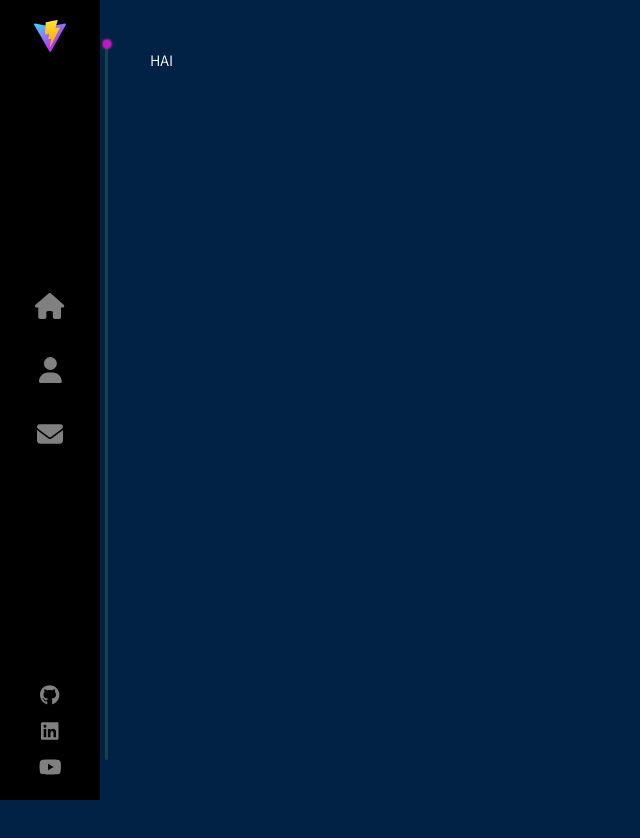
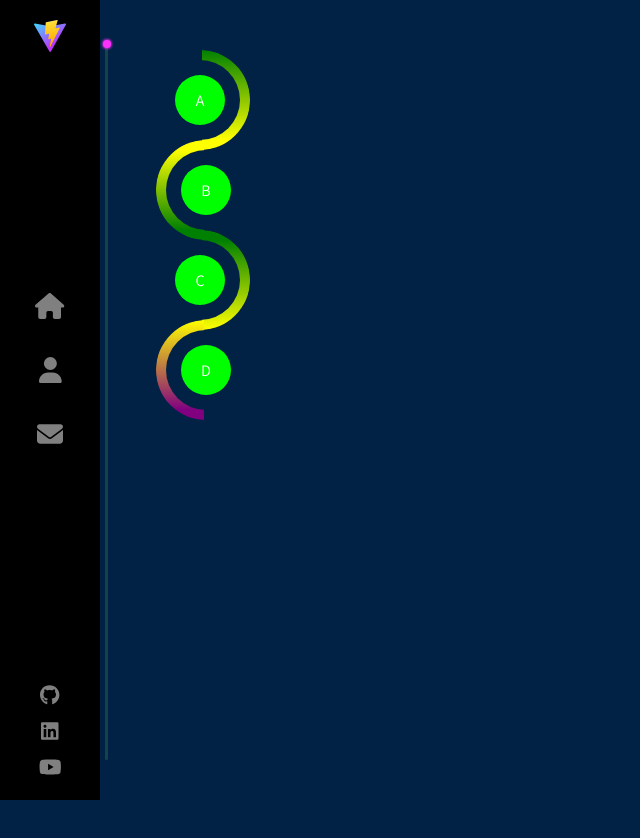
Before and after one commit to boskoa/portfolio-website, a React (Vite) app: page /testing in a window 1280 px wide. Shown: the top 838 px of the page, without its empty margins (0-640 px from the left). Built offline with nearby package versions, Linux system fonts and the light colour scheme.

Commit message:
Adding wave menu

```diff
--- a/src/components/Testing/index.jsx
+++ b/src/components/Testing/index.jsx
@@ -36,10 +36,10 @@ const pulse = keyframes`
   }
   to {
     box-shadow:
-    2px 2px 5px 0 rgb(200, 50, 200),
-    -2px -2px 5px 0 rgb(200, 50, 200),
-    2px -2px 5px 0 rgb(200, 50, 200),
-    -2px 2px 5px 0 rgb(200, 50, 200);
+    2px 2px 5px 0 rgb(250, 50, 250),
+    -2px -2px 5px 0 rgb(250, 50, 250),
+    2px -2px 5px 0 rgb(250, 50, 250),
+    -2px 2px 5px 0 rgb(250, 50, 250);
   }
 `;
 
@@ -50,14 +50,147 @@ const StyledDot = styled.div`
   width: 8px;
   height: 8px;
   border-radius: 50%;
-  background-color: #bf19c2;
-  box-shadow:
-    2px 2px 5px 0 rgb(200, 50, 200),
-    -2px -2px 5px 0 rgb(200, 50, 200),
-    2px -2px 5px 0 rgb(200, 50, 200),
-    -2px 2px 5px 0 rgb(200, 50, 200);
+  background-color: rgb(250, 50, 250);
   transform: translateY(0);
   animation: ${() => css`0.8s ${pulse} infinite alternate`};
+`;
+
+const rotateCirc = keyframes`
+  from {
+    transform: rotateZ(180deg);
+  }
+  to {
+    transform: rotateZ(0deg);
+  }
+`;
+
+const rotateCircContra = keyframes`
+  from {
+    transform: rotateZ(-180deg);
+  }
+  to {
+    transform: rotateZ(0deg);
+  }
+`;
+
+const rotateMask = keyframes`
+  from {
+    transform: rotateZ(0deg);
+  }
+  to {
+    transform: rotateZ(180deg);
+  }
+`;
+
+const rotateMaskContra = keyframes`
+  from {
+    transform: rotateZ(180deg);
+  }
+  to {
+    transform: rotateZ(0deg);
+  }
+`;
+
+const StyledCircle = styled.div`
+  position: relative;
+  top: ${({ $top }) => $top};
+  left: ${({ $left }) => $left};
+  width: 100px;
+  height: 100px;
+  border-radius: 50%;
+  z-index: ${({ $zIndex }) => $zIndex};
+`;
+
+const StyledMask = styled.div`
+  position: relative;
+  top: 0;
+  height: 100px;
+  width: 48px;
+  border-radius: 100px 0 0 100px;
+  background-color: transparent;
+  transform-origin: 50px 50px;
+  transform: ${({ $direction }) =>
+    $direction ? "rotateZ(0deg)" : "rotateZ(180deg)"};
+  overflow: hidden;
+  animation: ${({ $direction, $delay }) =>
+    $direction
+      ? css`1s ${rotateMask} ${$delay} linear forwards`
+      : css`1s ${rotateMaskContra} ${$delay} linear forwards`};
+`;
+
+const StyledBorderCirc = styled.div`
+  position: relative;
+  top: 0;
+  height: 100px;
+  width: 50px;
+  border-radius: 100px 0 0 100px;
+  transform-origin: 50px 50px;
+  transform: ${({ $direction }) =>
+    !$direction ? "rotateZ(180deg)" : "rotateZ(-180deg)"};
+  background: ${({ $background }) => $background};
+  animation: ${({ $direction, $delay }) =>
+    $direction
+      ? css`1s ${rotateCirc} ${$delay} linear forwards`
+      : css`1s ${rotateCircContra} ${$delay} linear forwards`};
+`;
+
+const rippling = keyframes`
+  0% {
+    opacity: 0.5;
+    transform: scale(1);
+  }
+  50% {
+    opacity: 1;
+    transform: scale(1.4);
+  }
+  100% {
+    opacity: 0;
+    transform: scale(1.8);
+  }
+`;
+
+const StyledIconContainer = styled.div`
+  position: absolute;
+  top: 10px;
+  left: 10px;
+  height: 80px;
+  width: 80px;
+  border-radius: 50%;
+  background-color: rgb(2, 34, 69);
+  color: white;
+  display: flex;
+  justify-content: center;
+  align-items: center;
+  cursor: pointer;
+
+  &:hover .ripple {
+    animation: ${() => css`1s ${rippling} linear infinite`};
+  }
+`;
+
+const StyledIcon = styled.div`
+  position: relative;
+  height: 50px;
+  width: 50px;
+  border-radius: 50%;
+  background-color: lime;
+  display: flex;
+  justify-content: center;
+  align-items: center;
+  transition: all 0.2s;
+  user-select: none;
+
+  &:active {
+    transform: scale(0.9);
+  }
+`;
+
+const StyledRipple = styled.div`
+  position: absolute;
+  height: 48px;
+  width: 48px;
+  border-radius: 50%;
+  border: 2px solid rgba(100, 255, 100, 0.7);
 `;
 
 function Testing() {
@@ -87,7 +220,57 @@ function Testing() {
 
   return (
     <StyledContainer ref={containerRef}>
-      HAI
+      <StyledCircle $top="0" $zIndex={5}>
+        <StyledMask $direction={true}>
+          <StyledBorderCirc
+            $direction={true}
+            $background="linear-gradient(yellow 10%, green)"
+          />
+        </StyledMask>
+        <StyledIconContainer>
+          <StyledRipple className="ripple" />
+          <StyledIcon>A</StyledIcon>
+        </StyledIconContainer>
+      </StyledCircle>
+      <StyledCircle $top="-10px" $left="6px" $zIndex={4}>
+        <StyledMask $direction={false} $delay="0.98s">
+          <StyledBorderCirc
+            $direction={false}
+            $background="linear-gradient(yellow 10%, green 90%)"
+            $delay="0.98s"
+          />
+        </StyledMask>
+        <StyledIconContainer>
+          <StyledRipple className="ripple" />
+          <StyledIcon>B</StyledIcon>
+        </StyledIconContainer>
+      </StyledCircle>
+      <StyledCircle $top="-20px" $zIndex={3}>
+        <StyledMask $direction={true} $delay="1.96s">
+          <StyledBorderCirc
+            $direction={true}
+            $background="linear-gradient(yellow, green 90%)"
+            $delay="1.96s"
+          />
+        </StyledMask>
+        <StyledIconContainer>
+          <StyledRipple className="ripple" />
+          <StyledIcon>C</StyledIcon>
+        </StyledIconContainer>
+      </StyledCircle>
+      <StyledCircle $top="-30px" $left="6px" $zIndex={3}>
+        <StyledMask $direction={false} $delay="2.94s">
+          <StyledBorderCirc
+            $direction={false}
+            $background="linear-gradient(yellow, purple 90%)"
+            $delay="2.94s"
+          />
+        </StyledMask>
+        <StyledIconContainer>
+          <StyledRipple className="ripple" />
+          <StyledIcon>D</StyledIcon>
+        </StyledIconContainer>
+      </StyledCircle>
       <StyledScrollLine />
       <StyledAdvance ref={advanceRef} />
       <StyledDot ref={dotRef} />
--- a/src/index.css
+++ b/src/index.css
@@ -9,7 +9,3 @@ body {
   min-width: 360px;
   background: rgb(2, 34, 69);
 }
-
-.active>svg {
-  color: gold;
-}
```
